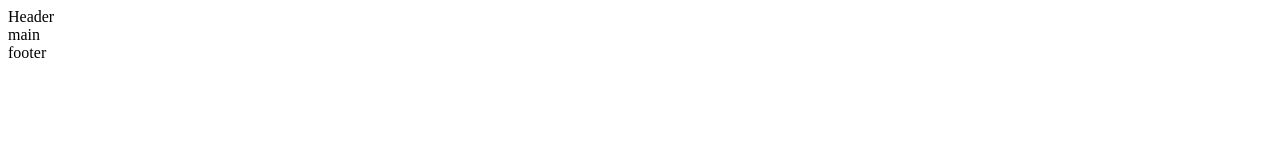
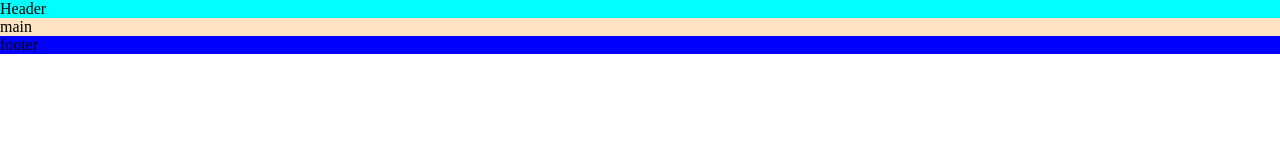
Before and after one commit to Aleem0322/anime-project, a plain HTML site: page index.html in a window 1280 px wide. Drawn offline with Linux system fonts and the light colour scheme.

Commit message:
add css stylesheet and boarding

```diff
--- /dev/null
+++ b/assets/css/style.css
@@ -0,0 +1,16 @@
+* {
+    padding: 0;
+    margin: 0;
+    box-sizing: border-box;
+}
+
+
+header {
+    background-color: aqua;
+}
+main {
+    background-color: bisque;
+}
+footer {
+    background-color: blue;
+}
--- a/index.html
+++ b/index.html
@@ -7,6 +7,7 @@
     <meta name="description" content="ainme. site for weebs. anime lovers. anime content">
     <meta name="keywords" content="anime, weebs, best anime, anime updates, manga, manga pictures">
     <title>Anime project</title>
+    <link rel="stylesheet" href="assets/css/style.css">
   </head>
   <body>
     <header>
```
